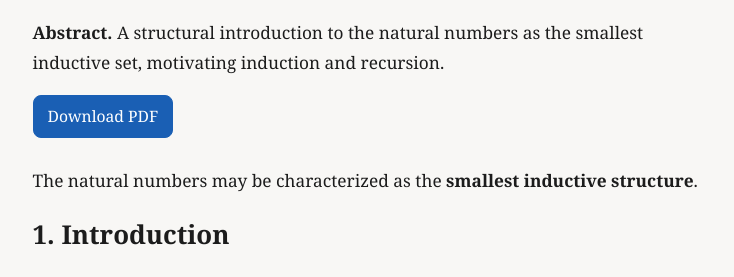
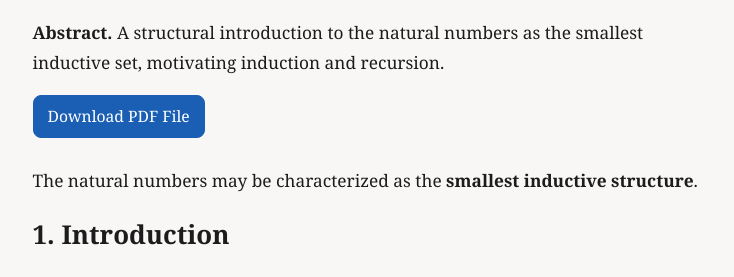
Before and after one commit to Dinside01/proofzoom, a Jekyll site: the page built from _entries/entry-0001-natural-numbers-smallest-inductive-structure.md, in a window 1280 px wide and 900 px high. Shown: the part 362-639 px from the top of the window, without its empty margins (272-1006 px from the left). Built offline with Jekyll 4.4.1, drawn with Linux system fonts in a browser that asks for light colours.

Commit message:
Make PDF button download the file directly

```diff
--- a/_layouts/entry.html
+++ b/_layouts/entry.html
@@ -125,11 +125,11 @@
 
     {% endunless %}
 
-    {% if page.pdf %}
-      <div class="pz-entry-links">
-        <a class="pz-btn" href="{{ page.pdf | relative_url }}">Download PDF</a>
-      </div>
-    {% endif %}
+{% if page.pdf %}
+  <div class="pz-entry-links">
+    <a class="pz-btn" href="{{ page.pdf | relative_url }}" download>Download PDF File</a>
+  </div>
+{% endif %}
 
   </header>
 
```
